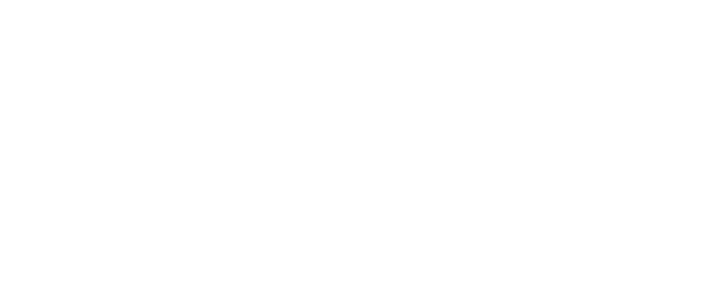
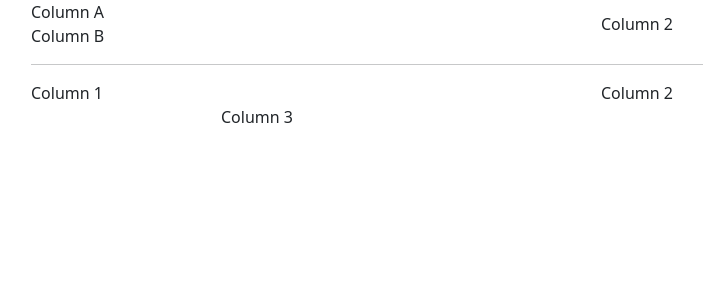
Before and after one commit to yujinGwon/dutchpay-fc, a React (Create React App) app: page /test in a window 1280 px wide. Before the commit this address had no page. Shown: the top 300 px of the page, without its empty margins (51-754 px from the left). Built offline with nearby package versions, Linux system fonts and the light colour scheme.

Commit message:
bootstrap layout teest

```diff
--- a/package.json
+++ b/package.json
@@ -6,7 +6,9 @@
     "@testing-library/jest-dom": "^5.16.5",
     "@testing-library/react": "^13.4.0",
     "@testing-library/user-event": "^13.5.0",
+    "bootstrap": "^5.2.3",
     "react": "^18.2.0",
+    "react-bootstrap": "^2.7.4",
     "react-dom": "^18.2.0",
     "react-router-dom": "^6.10.0",
     "react-scripts": "5.0.1",
--- a/src/App.js
+++ b/src/App.js
@@ -3,6 +3,8 @@
 import { CreateGroup } from './components/CreateGroup';
 import { AddMembers } from './components/AddMembers';
 import { ExpenseMain } from './components/ExpenseMain';
+import { Test } from './components/Test';
+import 'bootstrap/dist/css/bootstrap.min.css';
 
 const App = () => (
   <BrowserRouter>
@@ -10,6 +12,7 @@
       <Route path="/" element={<CreateGroup />} />
       <Route path="/members" element={<AddMembers />} />
       <Route path="/expense" element={<ExpenseMain />} />
+      <Route path='/test' element={<Test />} />
     </Routes>
   </BrowserRouter>
 )
--- a/src/components/AddMembers.jsx
+++ b/src/components/AddMembers.jsx
@@ -1,5 +1,10 @@
+import { CenteredOverlayForm } from "./CenteredOverlayForm"
+
 export const AddMembers = () => {
     return (
-        <div>AddMembers component</div>
+        <div>
+            AddMembers component
+            <CenteredOverlayForm />
+            </div>
     )
 }
--- /dev/null
+++ b/src/components/CenteredOverlayForm.jsx
@@ -0,0 +1,5 @@
+export const CenteredOverlayForm = () => {
+    return (
+        <div>CenteredOverlayForm component</div>
+    )
+}
--- a/src/components/CreateGroup.jsx
+++ b/src/components/CreateGroup.jsx
@@ -1,5 +1,10 @@
+import { CenteredOverlayForm } from "./CenteredOverlayForm"
+
 export const CreateGroup = () => {
     return (
-        <div>Create Group component</div>
+        <div>
+            Create Group component
+            <CenteredOverlayForm />
+        </div>
     )
 }
--- a/src/components/ExpenseMain.jsx
+++ b/src/components/ExpenseMain.jsx
@@ -1,5 +1,17 @@
 export const ExpenseMain = () => {
     return (
-        <div>ExpenseMain component</div>
+        <div>
+            ExpenseMain component
+            {/* LeftPane */}
+            <div>
+                {/* TODO: 비용 추가 폼 랜더링 */}
+                {/* TODO: 정산 결과 컴포넌트 랜더링 */}
+            </div>
+            {/* RightPane */}
+            <div>
+                {/* TODO: 그룹명 헤더 랜더링 */}
+                {/* TODO: 비용 리스트 컴포넌트 랜더링 */}
+            </div>
+        </div>
     )
 }
--- /dev/null
+++ b/src/components/Test.jsx
@@ -0,0 +1,29 @@
+import { Container, Row, Col } from 'react-bootstrap';
+
+export const Test = () => (
+  <Container>
+    <Row className="align-items-center">
+      <Col>
+        <Row>
+          <Col>Column A</Col>
+        </Row>
+        <Row>
+          <Col>Column B</Col>
+        </Row>
+      </Col>
+      <Col>Column 2</Col>
+    </Row>
+    <hr />
+    <Row className='justify-content-start'>
+      <Col sm={2} md={6}>
+        <div>Column 1</div>
+      </Col>
+      <Col sm={2}>
+        <div>Column 2</div>
+      </Col>
+      <Col sm={{ offset:2, span:2 }} md={6}>
+        <div>Column 3</div>
+      </Col>
+    </Row>
+  </Container>
+);
```
Also changed, not shown: 1 other file (tests, documents, lock files or other folders).
